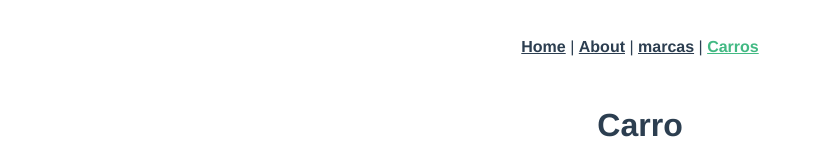
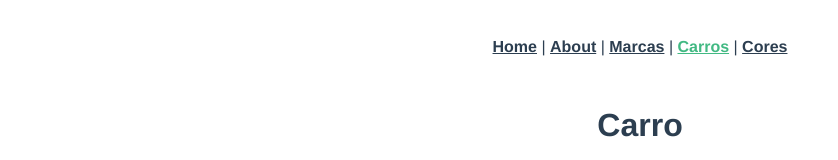
Before and after one commit to opsrobs/axios-car-api, a Vue app: page /Carro in a window 1280 px wide. Shown: the top 160 px of the page, without its empty margins (0-838 px from the left). Built offline with nearby package versions, Linux system fonts and the light colour scheme; no server answers.

Commit message:
Form cor addesd

```diff
--- a/src/App.vue
+++ b/src/App.vue
@@ -2,8 +2,9 @@
   <nav>
     <router-link to="/">Home</router-link> |
     <router-link to="/about">About</router-link> |
-    <router-link to="/Marca">marcas</router-link> |
-    <router-link to="/Carro">Carros</router-link>
+    <router-link to="/Marca">Marcas</router-link> |
+    <router-link to="/Carro">Carros</router-link> |
+    <router-link to="/Cor">Cores</router-link>
 
   </nav>
   <router-view/>
--- a/src/router/index.js
+++ b/src/router/index.js
@@ -32,6 +32,18 @@ const routes = [
     component: () => import('../views/CarroView.vue')
   },
   {
+    path: '/Cor',
+    name: 'Cor',
+
+    component: () => import('../views/CorView.vue')
+  },
+  {
+    path: '/cor-form/:id',
+    name: 'cor-form',
+
+    component: () => import('../views/CorView.vue')
+  },
+  {
     path: '/carro-form/:id',
     name: 'carro-form',
 
```
Also changed, not shown: src/views/CorFormView.vue (added, +23 -0 lines).
